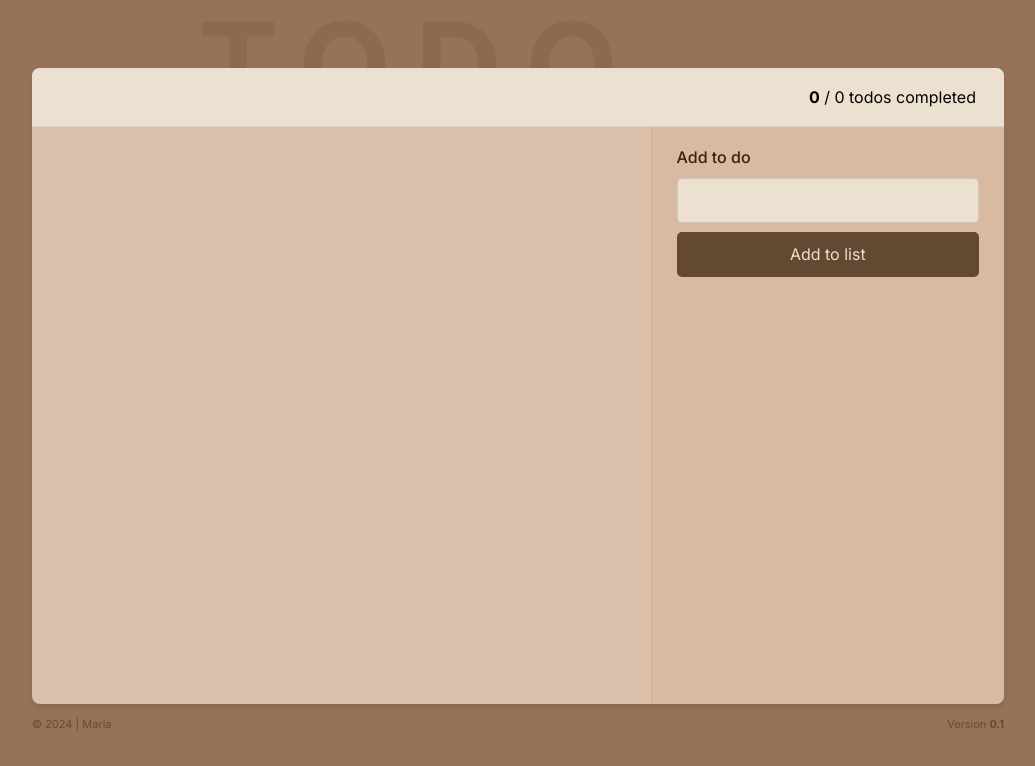
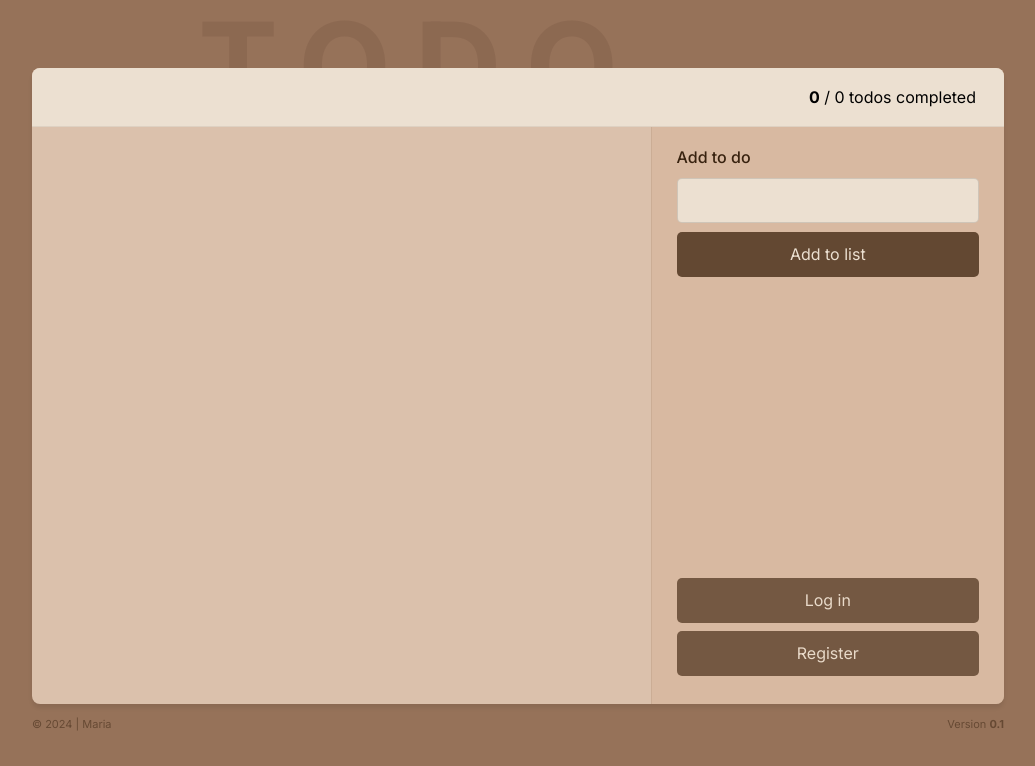
Before and after one commit to quelquez/todo-app, a React (Vite) app: page / in a window 1280 px wide. Shown: the top 766 px of the page, without its empty margins (122-1157 px from the left). Built offline with nearby package versions, Linux system fonts and the light colour scheme.

Commit message:
Add props for button component

```diff
--- a/src/components/AddTodoForm.tsx
+++ b/src/components/AddTodoForm.tsx
@@ -1,9 +1,11 @@
+import Button from "./Button";
+
 export default function AddTodoForm() {
   return (
     <form>
         <h2 className="font-medium text-[#38220f]">Add to do</h2>
         <input type="text" className="h-[45px] border bg-[#ece0d1] border-black/[12%] rounded-[5px] my-[9px] text-[14px] block w-full px-[15px]"/>
-        <button type="submit" className="h-[45px] bg-[#634832] text-[#ece0d1] hover:bg-[#38220f] w-full rounded-[5px] cursor-pointer"> Add to list</button>
+        <Button buttonType="primary">Add to list</Button>
     </form>
   )
 }
--- /dev/null
+++ b/src/components/Button.tsx
@@ -0,0 +1,7 @@
+export default function Button({buttonType,children}) {
+  return (
+    <button className={`h-[45px] bg-[#634832] text-[#ece0d1] hover:bg-[#38220f] w-full rounded-[5px] cursor-pointer ${buttonType === 'secondary' ? 'opacity-[85%]' : ''}`}>
+        {children}
+        </button>
+  )
+}
--- a/src/components/Sidebar.tsx
+++ b/src/components/Sidebar.tsx
@@ -1,9 +1,17 @@
 import AddTodoForm from "./AddTodoForm";
+import Button from "./Button";
 
 export default function Sidebar() {
   return (
-    <section className="col-[2/3] row-[2/3] bg-[#d6b4988a] border-l border-[#38220f]/[0.08] px-[25px] pt-[18px] pb-[28[px]">
+    <section className="flex flex-col col-[2/3] row-[2/3] bg-[#d6b4988a] border-l border-[#38220f]/[0.08] px-[25px] pt-[18px] pb-[28px]">
+
       <AddTodoForm />
+
+      <div className="mt-auto space-y-2">
+        <Button buttonType="secondary">Log in</Button>
+        <Button buttonType="secondary">Register</Button>
+      </div>
+
     </section>
-  )
+  );
 }
```
